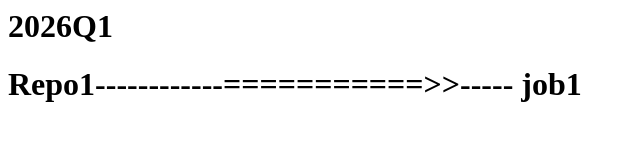
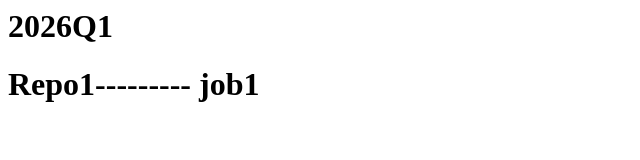
Before and after one commit to avshelke1996/2026Q1, a plain HTML site: page index.html in a window 1280 px wide. Shown: the whole page, without its empty margins (0-640 px from the left). Drawn offline with Linux system fonts and the light colour scheme.

Commit message:
Update index.html

```diff
--- a/index.html
+++ b/index.html
@@ -1,2 +1,2 @@
 <h1>2026Q1</h1>
-<h1>Repo1------------===========>>----- job1</h1>
+<h1>Repo1--------- job1</h1>
```
